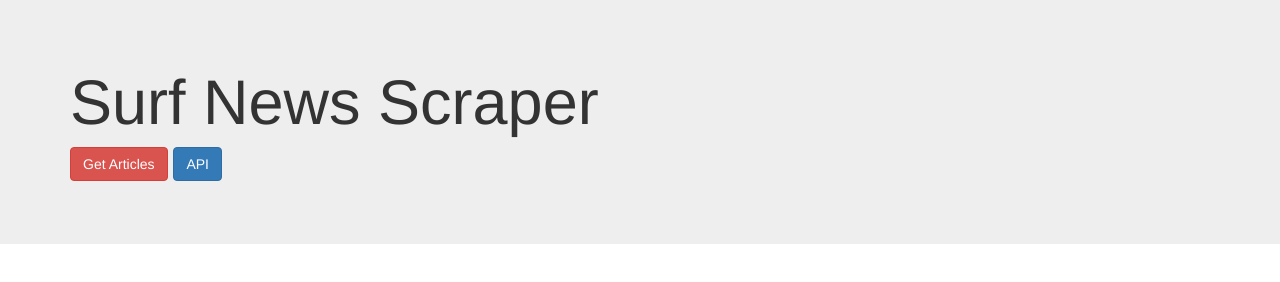
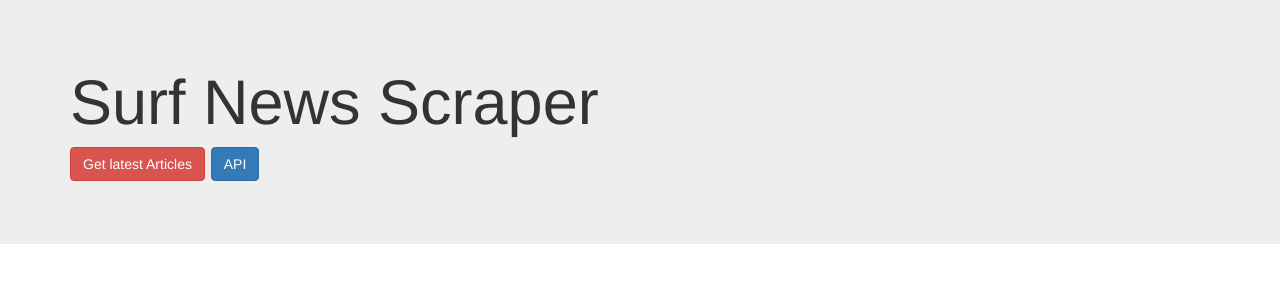
Before and after one commit to castlemaninc/mongodb_scraper, a website: page public/index.html in a window 1280 px wide. Drawn offline with nearby package versions, Linux system fonts and the light colour scheme; no server answers.

```diff
--- a/public/index.html
+++ b/public/index.html
@@ -16,7 +16,7 @@
 			<div class="container">
 				<h1>Surf News Scraper</h1>
 				<p>
-					<a href="/articles" class="btn btn-danger btn-md">Get Articles</a>
+					<a href="/articles" class="btn btn-danger btn-md">Get latest Articles</a>
 					<a href="/api" class="btn btn-primary btn-md">API</a>
 				</p>
 			</div>
```
